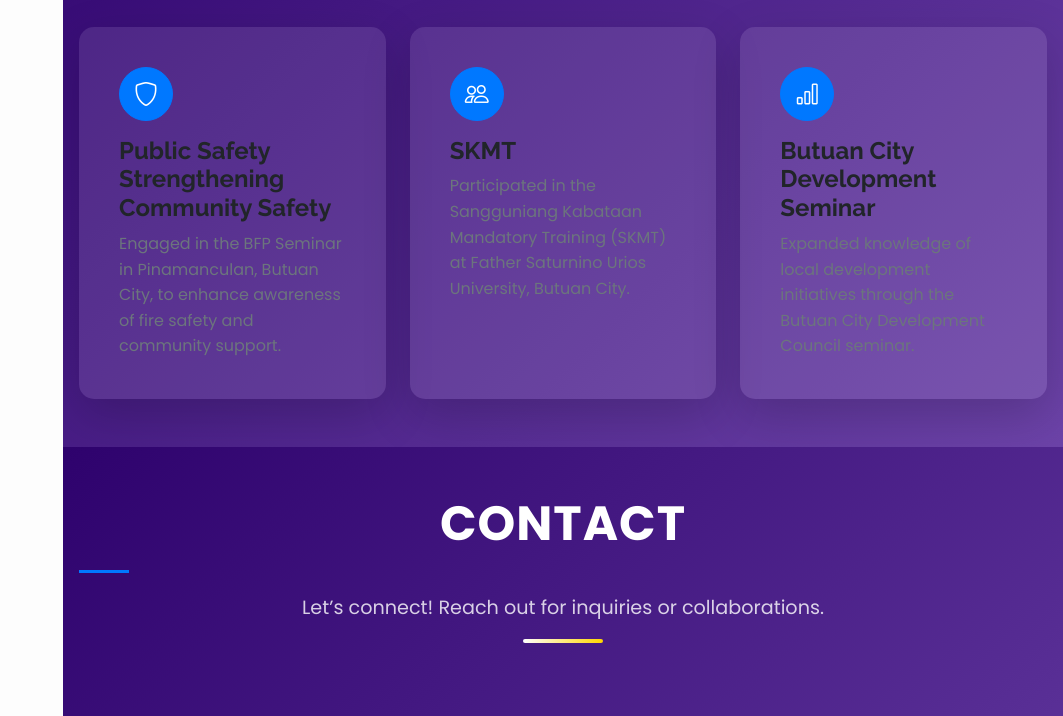
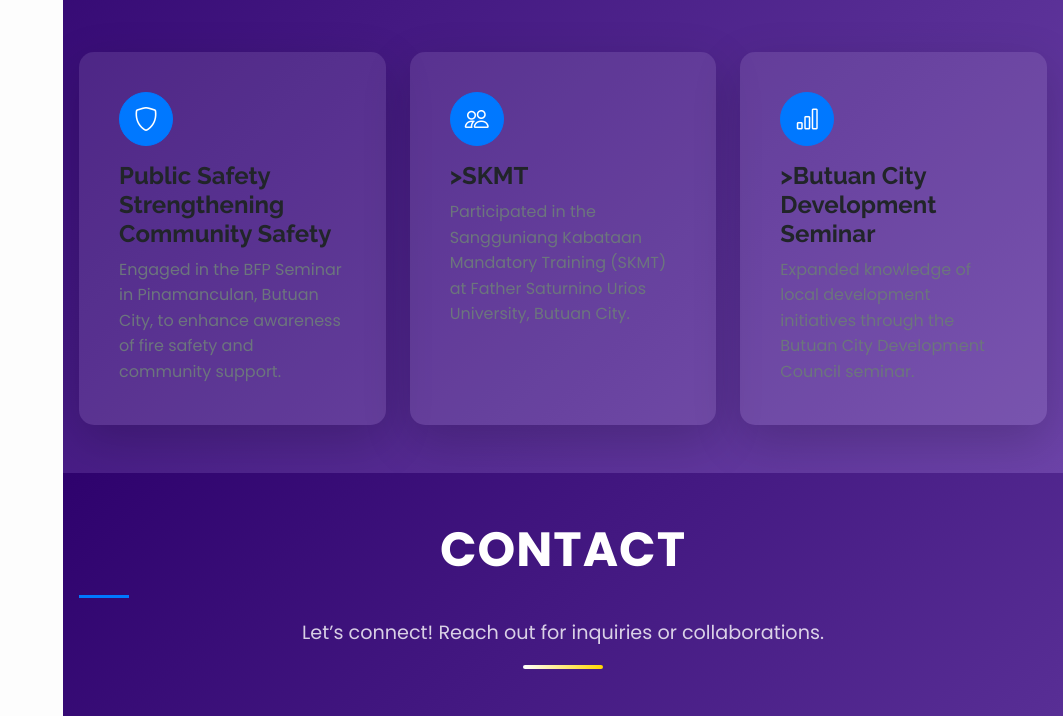
Before and after one commit to carloenero2002/cenero.github.io, a plain HTML site: page index.html in a window 1280 px wide. Shown: the part 4194-4910 px from the top of the page, without its empty margins (217-1280 px from the left). Drawn offline with nearby package versions, Linux system fonts and the light colour scheme.

Commit message:
Modify all changes

```diff
--- a/index.html
+++ b/index.html
@@ -1,4 +1,4 @@
-<!DOCTYPE html>
+git init<!DOCTYPE html>
 <html lang="en">
 
 <head>
@@ -23,6 +23,7 @@
   <link href="assets/vendor/aos/aos.css" rel="stylesheet">
   <link href="assets/vendor/glightbox/css/glightbox.min.css" rel="stylesheet">
   <link href="assets/vendor/swiper/swiper-bundle.min.css" rel="stylesheet">
+  git push -u origin main
 
   <!-- Main CSS File -->
   <link href="assets/css/main.css" rel="stylesheet">
@@ -389,7 +390,7 @@
         <div class="card border-0 shadow-lg h-100">
           <div class="card-body d-flex flex-column align-items-start">
             <div class="icon mb-3" style="font-size: 2rem; color: #007bff;"><i class="bi bi-shield"></i></div>
-            <h4 class="card-title fw-bold"><a href="service-details.html" class="text-dark stretched-link">Public Safety Strengthening Community Safety</a></h4>
+            <h4 class="card-title text-dark">Public Safety Strengthening Community Safety</a></h4>
             <p class="card-text text-secondary">Engaged in the BFP Seminar in Pinamanculan, Butuan City, to enhance awareness of fire safety and community support.</p>
           </div>
         </div>
@@ -401,7 +402,7 @@
         <div class="card border-0 shadow-lg h-100">
           <div class="card-body d-flex flex-column align-items-start">
             <div class="icon mb-3" style="font-size: 2rem; color: #007bff;"><i class="bi bi-people"></i></div>
-            <h4 class="card-title fw-bold"><a href="service-details.html" class="text-dark stretched-link">SKMT</a></h4>
+            <h4 class="card-title text-dark">>SKMT</a></h4>
             <p class="card-text text-secondary">Participated in the Sangguniang Kabataan Mandatory Training (SKMT) at Father Saturnino Urios University, Butuan City.</p>
           </div>
         </div>
@@ -413,7 +414,7 @@
         <div class="card border-0 shadow-lg h-100">
           <div class="card-body d-flex flex-column align-items-start">
             <div class="icon mb-3" style="font-size: 2rem; color: #007bff;"><i class="bi bi-bar-chart"></i></div>
-            <h4 class="card-title fw-bold"><a href="service-details.html" class="text-dark stretched-link">Butuan City Development Seminar</a></h4>
+            <h4 class="card-title text-dark">>Butuan City Development Seminar</a></h4>
             <p class="card-text text-secondary">Expanded knowledge of local development initiatives through the Butuan City Development Council seminar.</p>
           </div>
         </div>
```
